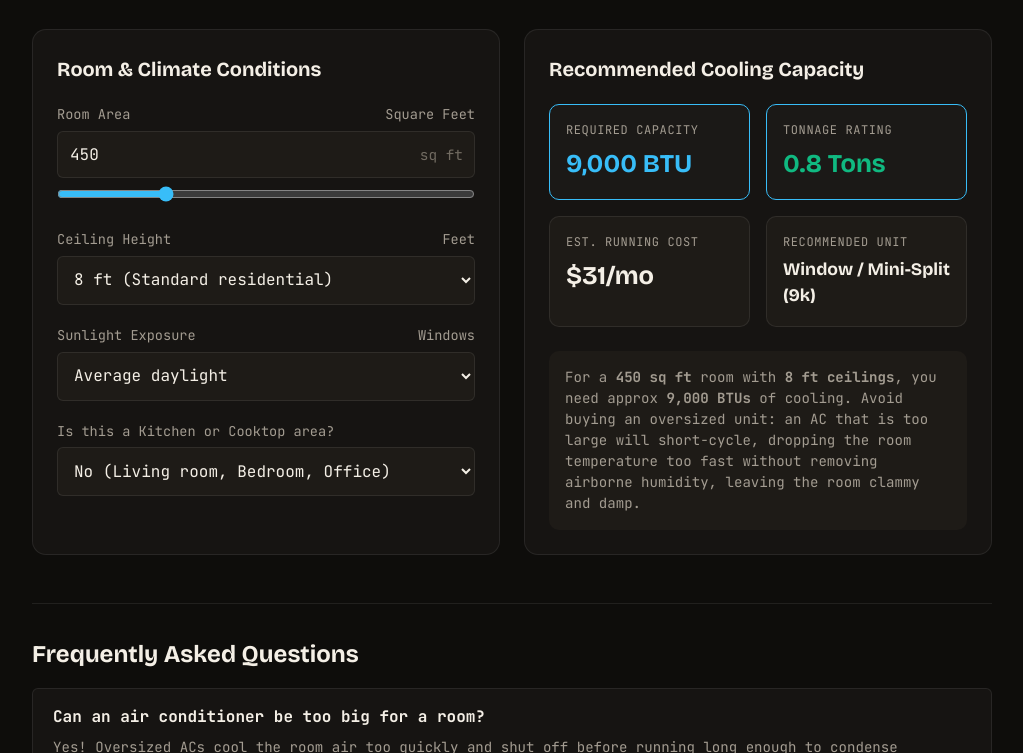
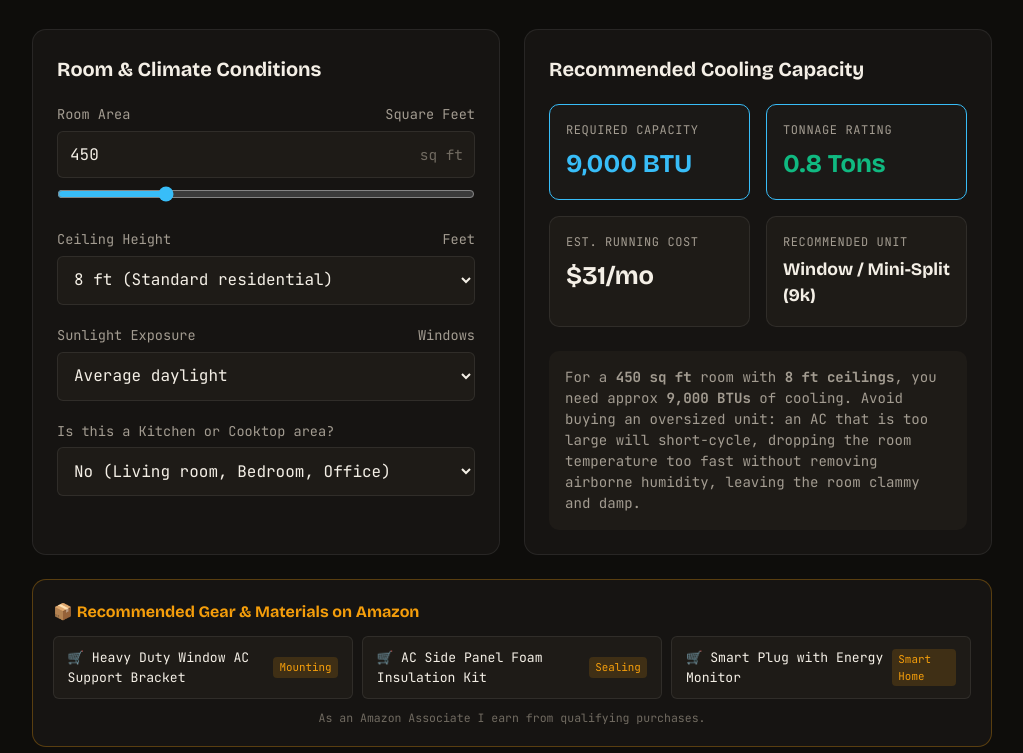
Before and after one commit to sebiglesias/ac-btu-calculator, a plain HTML site: page index.html in a window 1280 px wide. Shown: the part 199-952 px from the top of the page, without its empty margins (128-1151 px from the left). Drawn offline with nearby package versions, Linux system fonts and the light colour scheme.

Commit message:
feat(monetization): add Amazon Associates gear recommendations

```diff
--- a/index.html
+++ b/index.html
@@ -156,6 +156,29 @@
     </div>
 
 
+
+  <div class="affiliate-box">
+    <h3>📦 Recommended Gear & Materials on Amazon</h3>
+    <div class="affiliate-links">
+
+        <a href="https://www.amazon.com/s?k=window+ac+support+bracket&tag=sebiglesias-20" target="_blank" rel="sponsored nofollow noopener" class="affiliate-btn">
+          <span>🛒 Heavy Duty Window AC Support Bracket</span>
+          <span class="affiliate-badge">Mounting</span>
+        </a>
+        <a href="https://www.amazon.com/s?k=window+ac+side+panels+foam&tag=sebiglesias-20" target="_blank" rel="sponsored nofollow noopener" class="affiliate-btn">
+          <span>🛒 AC Side Panel Foam Insulation Kit</span>
+          <span class="affiliate-badge">Sealing</span>
+        </a>
+        <a href="https://www.amazon.com/s?k=smart+plug+energy+monitor&tag=sebiglesias-20" target="_blank" rel="sponsored nofollow noopener" class="affiliate-btn">
+          <span>🛒 Smart Plug with Energy Monitor</span>
+          <span class="affiliate-badge">Smart Home</span>
+        </a>
+    </div>
+    <div class="amazon-disclosure">
+      As an Amazon Associate I earn from qualifying purchases.
+    </div>
+  </div>
+
   <section class="faq-section">
     <h2 class="faq-title">Frequently Asked Questions</h2>
 
--- a/styles.css
+++ b/styles.css
@@ -255,3 +255,58 @@ footer a { color: var(--accent); text-decoration: none; }
   border-color: var(--accent);
   color: var(--text-main);
 }
+
+/* Amazon Associates Gear Box */
+.affiliate-box {
+  background: var(--bg-card);
+  border: 1px solid rgba(245, 158, 11, 0.3);
+  border-radius: var(--radius-lg);
+  padding: 1.25rem;
+  margin-top: 1.5rem;
+}
+.affiliate-box h3 {
+  font-family: var(--font-heading);
+  font-size: 1rem;
+  color: #f59e0b;
+  display: flex;
+  align-items: center;
+  gap: 0.4rem;
+  margin-bottom: 0.75rem;
+}
+.affiliate-links {
+  display: grid;
+  grid-template-columns: repeat(auto-fit, minmax(210px, 1fr));
+  gap: 0.6rem;
+}
+.affiliate-btn {
+  display: flex;
+  align-items: center;
+  justify-content: space-between;
+  background: var(--bg-card-inner);
+  border: 1px solid var(--border-subtle);
+  border-radius: var(--radius-sm);
+  padding: 0.65rem 0.85rem;
+  color: var(--text-main);
+  text-decoration: none;
+  font-size: 0.82rem;
+  font-family: var(--font-mono);
+  transition: all 0.15s ease;
+}
+.affiliate-btn:hover {
+  border-color: #f59e0b;
+  background: rgba(245, 158, 11, 0.1);
+  color: #fff;
+}
+.affiliate-badge {
+  font-size: 0.68rem;
+  background: rgba(245, 158, 11, 0.15);
+  color: #f59e0b;
+  padding: 0.15rem 0.4rem;
+  border-radius: 4px;
+}
+.amazon-disclosure {
+  font-size: 0.72rem;
+  color: var(--text-dim);
+  margin-top: 0.65rem;
+  text-align: center;
+}
```
